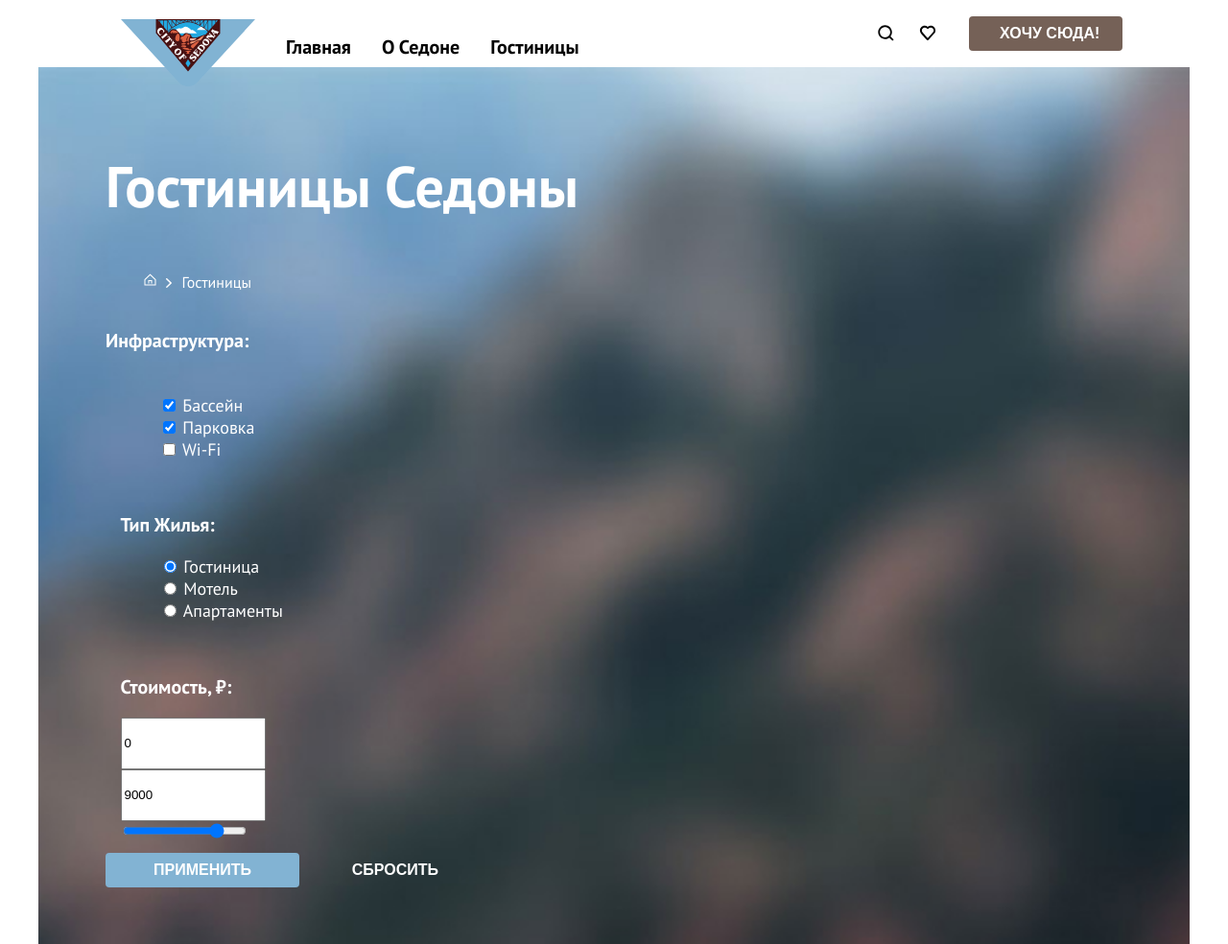
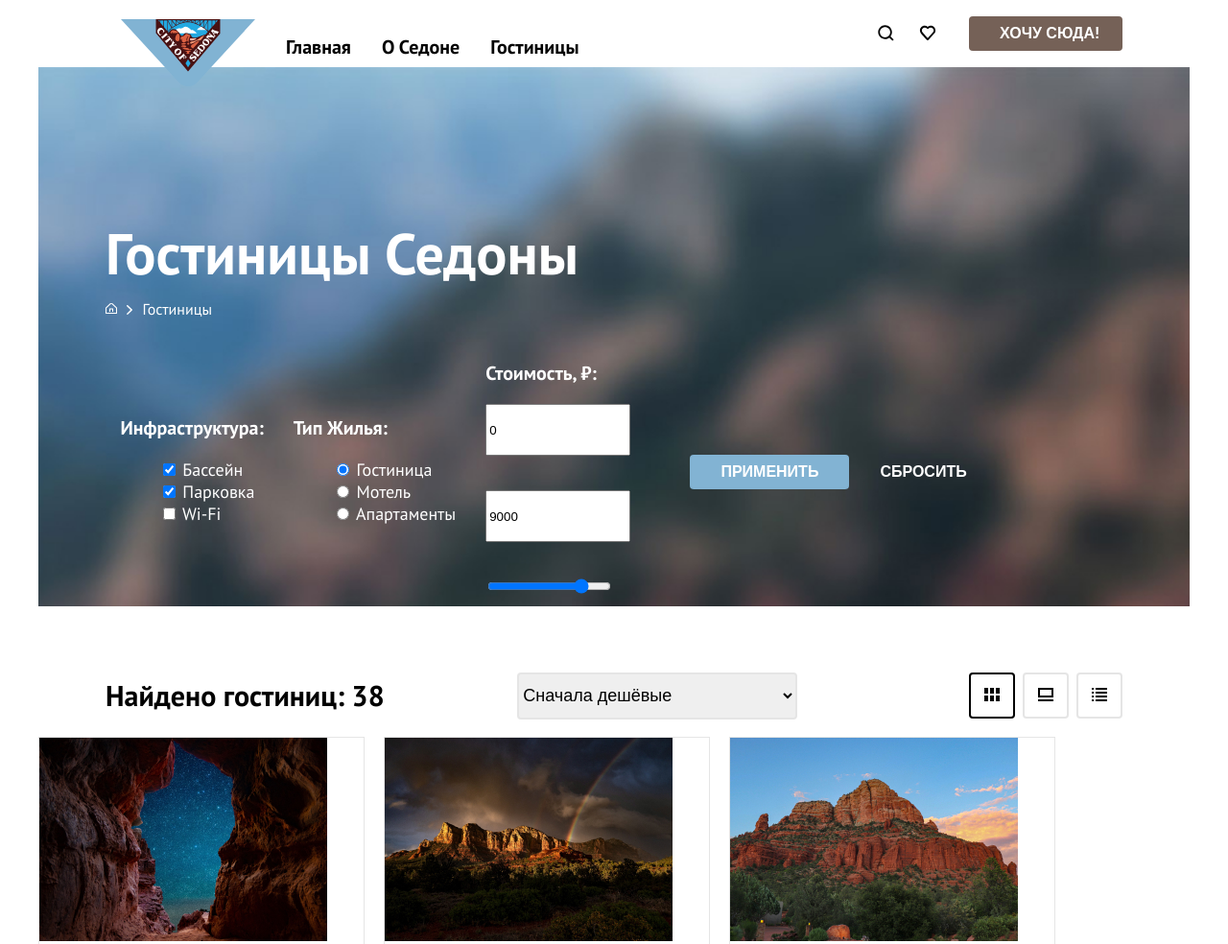
Before and after one commit to htmlacademy-htmlcss/925099-sedona-38, a plain HTML site: page catalog.html in a window 1280 px wide. Shown: the top 984 px of the page at 96% size. Drawn offline with Linux system fonts and the light colour scheme.

Commit message:
Раздел 6.
Привет! Правки внёс + постарался сделать сетки компонентов. Из того, что не догоняю:

1. Каждый раз, когда пытаюсь добавить иконки отображения вариантов в CSS в каталоге получается какая-то неведомная штука, вместо нормального отображения просто полоса и всё;

2. Раздел с фильтрами в каталоге пока не очень хорошо выглядит, блоки пока не на своем месте + раздел со стоимостью поехал, пытаюсь найти решение.

3. Надо поправить раздел с результатами;

4. Шапку подправить;

5. В индексе есть нижний отступ между блоками преимуществ - не могу никак убрать. Если подскажешь, то буду очень сильно благодарен!

6. Пока не получается отцентровать карточки с "услугами", но в стадии решения.

Отправляю пул-реквест сейчас, чтобы не было наложения домашек друг на друга. Эх, когда-нибудь я точно успею все сделать и, самое главное, нормально сделать...

```diff
--- a/catalog.html
+++ b/catalog.html
@@ -39,10 +39,9 @@
       </ul>
       </nav>
     </header>
-    <main>
-      <div class="catalog-background">
-        <div class="catalog-background-container">
-          <section class="main-inner">
+    <main class="catalog-main">
+      <section class="catalog-products">
+        <div class="catalog-background-container"></div>
           <h2 class="inner-title">Гостиницы Седоны</h2>
             <ul class="inner-nav nobullet">
               <li class="inner-item">
@@ -57,13 +56,11 @@
                 <a class="inner-item-current" href="catalog.html">Гостиницы</a>
               </li>
             </ul>
-          </section>
-          <section class="catalog-products">
             <div class="catalog-products-container">
               <h2 class="visually-hidden">Список вариантов с фильтрами</h2>
-              <h3 class="catalog-title">Инфраструктура:</h3>
               <form class="catalog-filter" action="https://echo.htmlacademy.ru/" method="post">
                 <fieldset class="catalog-filter-group">
+                  <h3 class="catalog-title">Инфраструктура:</h3>
                   <ul class="catalog-items nobullet">
                     <li class="catalog-item">
                       <label class="checkbox-select">
@@ -108,6 +105,7 @@
                     </li>
                   </ul>
                 </fieldset>
+                <div class="price-range-container">
                 <fieldset class="price-range">
                   <h3 class="catalog-title">Стоимость, ₽:</h3>
                   <label class="price-value">
@@ -122,20 +120,20 @@
                 </fieldset>
                 <button class="submit" type="submit" value="Применить">Применить</button>
                  <button class="reset" type="reset" value="Сбросить">Сбросить</button>
+                </div>
               </form>
-             </div>
              </div>
           </div>
         </section>
       <section class="products-results">
+        <div class="results-container">
         <h2 class="results-title">Найдено гостиниц: 38</h2>
-        <form class="price-filter" action="//echo.htmlacademy.ru/" method="post">
-          <fieldset class="price-filter-group">
+          <div class="price-filter-group">
            <select class="price-type">
             <option value="Сначала дешёвые">Сначала дешёвые</option>
             <option value="Сначала дорогие">Сначала дорогие</option>
            </select>
-          </fieldset>
+          </div>
         </form>
         <ul class="products-view nobullet">
           <li class="products-view-item">
@@ -154,6 +152,7 @@
             </button>
           </li>
         </ul>
+      </div>
         <ul class="results-list nobullet">
           <li class="results-item">
             <img src="images/catalog_hotels/Amara_Resort.jpg" width="300" height="212" alt="Пещера на фоне звёздного неба">
@@ -239,7 +238,7 @@
         <p class="mailing-description">Только полезная информация и никакого спама, честное бойскаутское!</p>
         <form action="https://echo.htmlacademy.ru/" method="post">
             <label>
-            <input type="text" name="subscribe" placeholder="Ваш e-mail">
+            <input class="mailing-placeholder" type="text" name="subscribe" placeholder="Ваш e-mail">
              </label>
             <button class="mailing-button" type="submit" value="Отправить">Подписаться</button>
         </form>
--- a/styles/style.css
+++ b/styles/style.css
@@ -29,6 +29,7 @@ body {
   font-family: "PT Sans", sans-serif;
   font-size: 18px;
   line-height: 21px;
+  font-weight: 400;
 }
 
 .nobullet {
@@ -44,8 +45,6 @@ body {
   position: relative;
   z-index: 2;
   padding: 0 70px;
-
-
 }
 
 .header-navigation {
@@ -159,7 +158,8 @@ body {
 
 
 .main-title {
-  flex-direction: column;
+
+  flex-grow: 1;
 }
 
 .main-logo {
@@ -265,32 +265,35 @@ body {
   margin: 0;
   padding: 0;
   text-align: center;
+  height: 385px;
 }
 
 .services-item {
-  padding: 0 85px;
-  width: 400px;
+  padding-top: 30px;
+  padding-left: 85px;
+  padding-bottom: 80px;
+  padding-right: 85px;
 }
 
 .house {
   background-image: url('../images/services/home-icon.svg');
   background-repeat: no-repeat;
   background-position: top center;
-  padding-top: 130px;
+  padding-top: 80px;
 }
 
 .food {
   background-image: url('../images/services/food-icon.svg');
   background-repeat: no-repeat;
   background-position: top center;
-  padding-top: 130px;
+  padding-top: 80px;
 }
 
 .gift {
   background-image: url('../images/services/gift-icon.svg');
   background-repeat: no-repeat;
   background-position: top center;
-  padding-top: 130px;
+  padding-top: 80px;
 }
 
 .services-title {
@@ -352,7 +355,7 @@ body {
   background-position: center;
   background-repeat: no-repeat;
   background-size: auto;
-  height: 415px;
+
 }
 
 .mailing-container {
@@ -362,14 +365,7 @@ body {
   padding-bottom: 104px;
 }
 
-.catalog {
-  background-image: none;
-  color: #000;
-}
-
 .mailing-title {
-  display: flex;
-  justify-content: center;
   font-weight: 700;
   font-size: 30px;
   line-height: 36px;
@@ -381,6 +377,11 @@ body {
   line-height: 26px;
 }
 
+.mailing-placeholder {
+  width: 452px;
+  height: 52px;
+}
+
 .mailing-button {
   font-weight: 700;
   font-size: 20px;
@@ -388,21 +389,27 @@ body {
   text-transform: uppercase;
   color: white;
   background-color: #82b3d3;
+  width: 232px;
+  height: 52px;
 }
+
 /* конец индекса*/
 
 /* начало каталога*/
-.catalog-background {
+.catalog-products {
   background-image: url('../images/background/catalog-background.jpg');
   background-position: center;
   background-repeat: no-repeat;
   height: auto;
   background-size: cover;
   color: #ffffff;
-
+  margin: 0;
+  padding: 0;
 }
 
 .catalog-background-container {
+  display: flex;
+  justify-content: space-between;
   width: 1200px;
   margin: 0 auto;
   padding-top: 35px;
@@ -415,11 +422,16 @@ body {
   font-size: 60px;
   line-height: 78px;
   font-weight: 700;
+  margin-bottom: 8px;
+  margin-left: 70px;
 }
 
 .inner-nav {
   display: flex;
+  margin-top: 0;
+  margin-left: 70px;
   gap: 10px;
+  padding: 0;
 }
 
 .inner-item-home {
@@ -427,9 +439,8 @@ body {
   background-image: url('../images/catalog_nav_img/home.svg');
   background-repeat: no-repeat;
   background-position: center;
-  width: 13px;
-  height: 15px;
-
+  width: 12px;
+  height: 12px;
 }
 
 .inner-arrow {
@@ -449,10 +460,19 @@ body {
   color: inherit;
 }
 
-.catalog-products {
-display: flex;
-justify-content: space-between;
+.catalog-filter {
+  display: flex;
+  justify-content: space-between;
+  align-items: center;
 }
+
+.catalog-products-container {
+  display: flex;
+  justify-content: space-between;
+  margin-left: 70px;
+  margin-right: 70px;
+}
+
 
 .catalog-title {
   font-size: 20px;
@@ -462,24 +482,40 @@ justify-content: space-between;
 
 .catalog-filter-group {
   border: none;
+  gap: 70px
 }
+
 
 .catalog-items {
   font-size: 18px;
   line-height: 23px;
 }
 
+.price-range-container {
+  display: flex;
+  justify-content: space-between;
+  align-items: center;
+  width: 549px;
+
+}
 
 .price-range {
+  display: flex;
+  justify-content: space-between;
+  flex-wrap: wrap;
+  align-items:center;
   border: none;
-  width: 288px;
+
 }
 
 .price-range-value {
+  display: flex;
+  justify-content: space-between;
   width: 143px;
   height: 48px;
+  margin-bottom: 36px;
+}
 
-}
 
 .submit {
   font-weight: 700;
@@ -490,7 +526,7 @@ justify-content: space-between;
   background-color: #82b3d3;
   border-radius: 4px;
   border: none;
-  padding: 8px 50px;
+  padding: 8px 32px;
 }
 
 .reset {
@@ -502,7 +538,19 @@ justify-content: space-between;
   background-color: transparent;
   border-radius: 4px;
   border: none;
-  padding: 8px 50px;
+  padding: 8px 32px;
+}
+
+
+
+.results-container {
+  display: flex;
+  justify-content: space-between;
+  align-items: center;
+  margin-top: 50px;
+  margin-left: 70px;
+  margin-right: 70px;
+
 }
 
 .results-title {
@@ -524,6 +572,11 @@ justify-content: space-between;
   border-radius: 4px;
 }
 
+.products-view {
+  display: flex;
+  gap: 8px;
+}
+
 .products-view-button {
   width: 48px;
   height: 48px;
@@ -531,6 +584,7 @@ justify-content: space-between;
   background-position: center;
   background-color: transparent;
   border: 2px solid #e5e5e5;
+  border-radius: 4px;
 }
 
 .products-view-button-current {
@@ -655,7 +709,14 @@ justify-content: space-between;
   padding-right: 18.55px;
 }
 
-
+.catalog {
+  margin-top: 96px;
+  margin-left: auto;
+  margin-bottom: 104px;
+  margin-right: auto;
+  background-image: none;
+  color: #000;
+}
 /* Footer*/
 
 .footer-container {
@@ -672,6 +733,7 @@ justify-content: space-between;
   display: flex;
   width: 142px;
   margin-right: auto;
+  padding-left: 0;
 }
 
 
```
Also changed, not shown: index.html (+13 -4 lines). Lines whose indentation alone changed are shown as unchanged.
